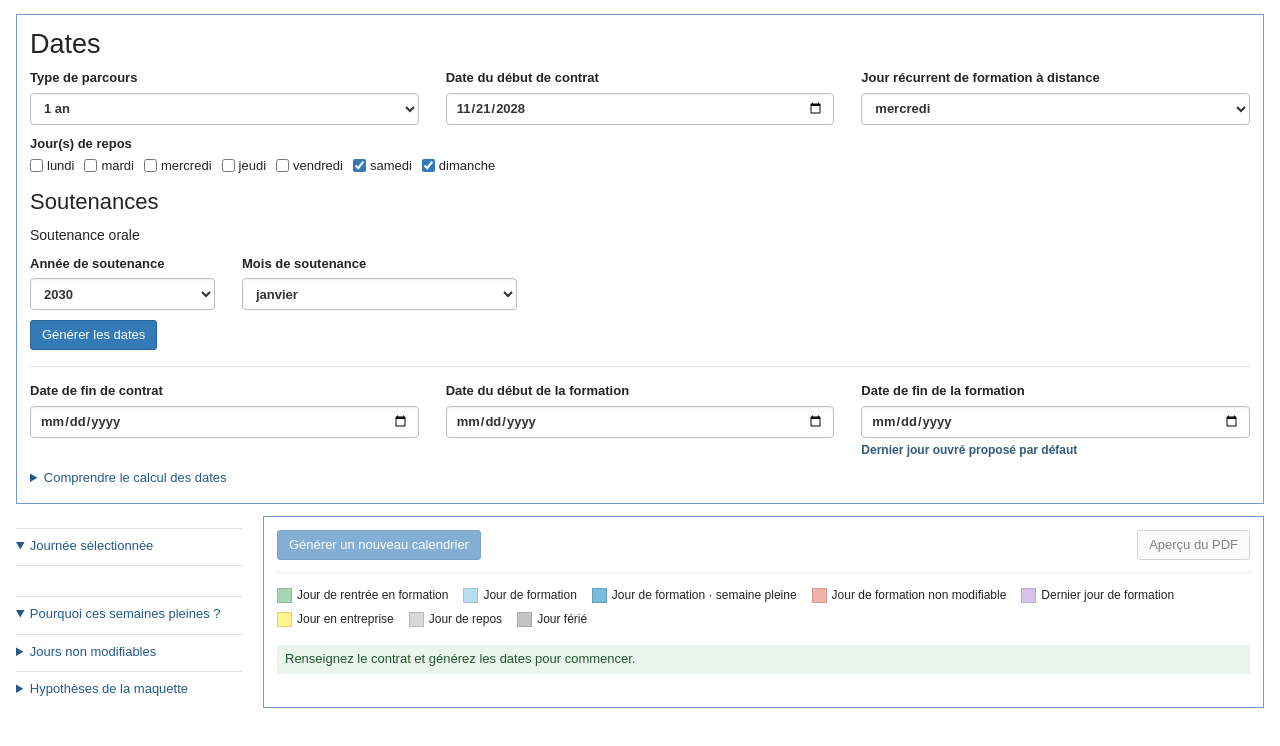
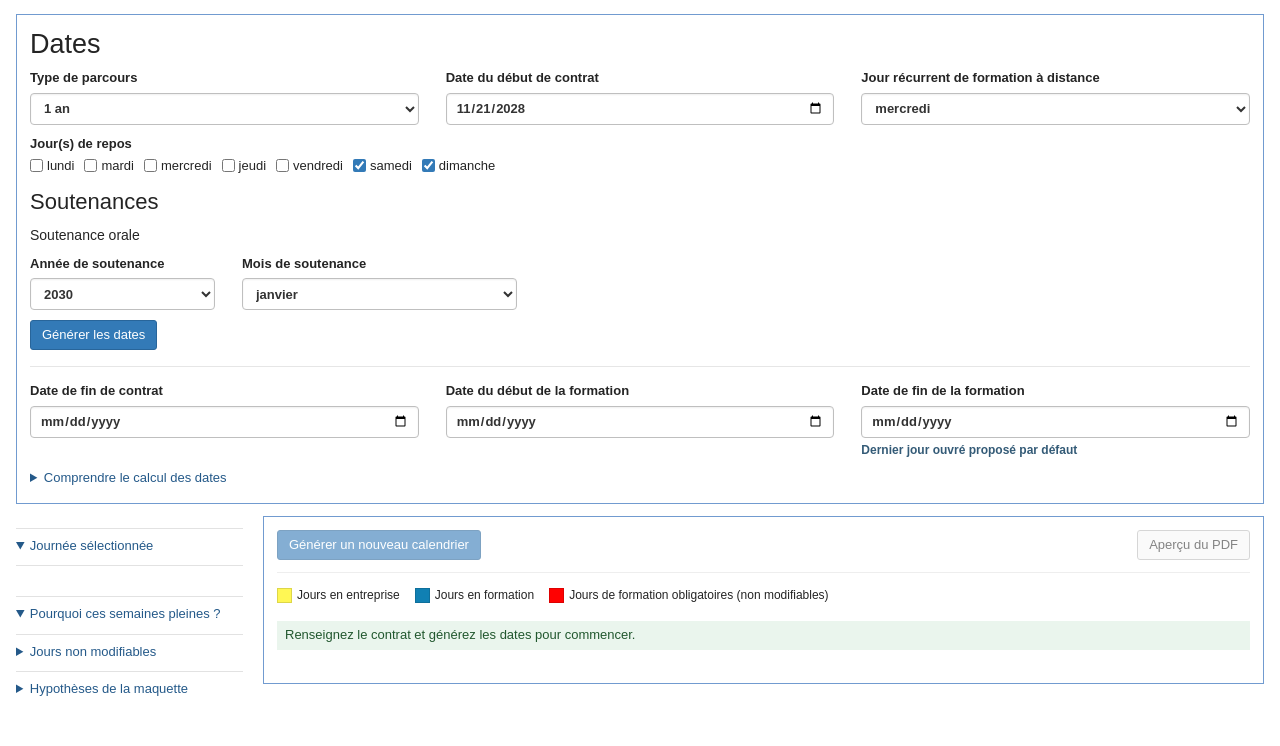
Before and after one commit to lisafrd1994/visiboard-calendrier-maquette, a plain HTML site: page index.html in a window 1280 px wide. Drawn offline with Linux system fonts and the light colour scheme.

Commit message:
Reprendre les couleurs du calendrier VisiBoard

```diff
--- a/index.html
+++ b/index.html
@@ -22,7 +22,7 @@ details{font-size:13px}summary{cursor:pointer;color:#245989}details details{marg
 .calendar-pane{min-width:0}.calendar-pane .section-head{padding-bottom:12px;border-bottom:1px solid #eee}.legend{display:flex;gap:7px 15px;flex-wrap:wrap;margin:14px 0 10px}.legend span{display:inline-flex;align-items:center;gap:5px;font-size:12px}.swatch{width:15px;height:15px;border:1px solid #0002;display:inline-block}
 .year-grid,.print-grid{display:grid;grid-template-columns:repeat(3,minmax(0,1fr));gap:26px 24px;margin-top:18px}.month h3:first-letter{text-transform:uppercase}.month h3{margin-bottom:7px;font-size:22px}
 .grid{display:grid;grid-template-columns:repeat(7,minmax(0,1fr));border-top:1px solid #ccc;border-left:1px solid #ccc}.weekday,.day{border:0;border-right:1px solid #0002;border-bottom:1px solid #0002;padding:7px 6px;min-width:0;min-height:33px;text-align:left}.weekday{font-size:12px;font-weight:700;background:#fff}.day strong{font-size:13px;font-weight:400}.day:hover:not(.out),.day[aria-pressed=true]{box-shadow:inset 0 0 0 2px #1c4771}.day[aria-pressed=true]{font-weight:bold}.day[aria-pressed=true] strong{font-weight:700}
-.company{background:#fff48a;color:#302a12}.rest{background:#d7d7d7;color:#353535}.holiday{background:#c4c4c4;color:#242424}.out{background:#ededed;color:#656565}.ordinary{background:#b8dff1;color:#15394c}.block{background:#77bcda;color:#102f40}.entry{background:#a7d6b6;color:#183d24}.fixed{background:#f0b3aa;color:#52241e}.end{background:#d8c4e9;color:#452a58}
+.company{background:#fff754;color:#242424}.rest,.holiday,.out{background:#aaa;color:#242424}.ordinary,.block,.entry,.end{background:#1080b3;color:#000}.fixed{background:#ff0101;color:#000}
 .decision{margin:5px 0;padding:5px 7px;border-left:3px solid #77bcda;background:#f5f8fb}.decision.skipped{border-color:#c4841a;background:#fff7e4}.decision button{border:0;background:none;color:#174f81;padding:0;text-align:left;text-decoration:underline;line-height:inherit}.decision button:hover{color:#102f55}
 .feedback{font-size:13px;background:#eaf5ed;color:#21572e;padding:5px 8px;margin-top:7px}.feedback:empty{display:none}.warn{background:#fff4da;color:#624600}.bad{background:#f9e5e5;color:#872222}
 .modal{width:min(940px,96vw);max-height:90vh;border:1px solid #aaa;padding:15px}.modal::backdrop{background:#0006}.print-grid{gap:10px}.print-grid .weekday,.print-grid .day{min-height:22px;padding:3px}.print-grid h3{font-size:15px}
@@ -299,7 +299,11 @@ function setMessage(id,value,kind=""){
   $(id).className="feedback "+kind;
 }
 function legend(){
-  return Object.entries(kinds).filter(([kind])=>kind!=="out").map(([kind,[label]])=>
+  return [
+    ["company","Jours en entreprise"],
+    ["ordinary","Jours en formation"],
+    ["fixed","Jours de formation obligatoires (non modifiables)"]
+  ].map(([kind,label])=>
     '<span><i aria-hidden="true" class="swatch '+kind+'"></i>'+label+'</span>'
   ).join("");
 }
```
